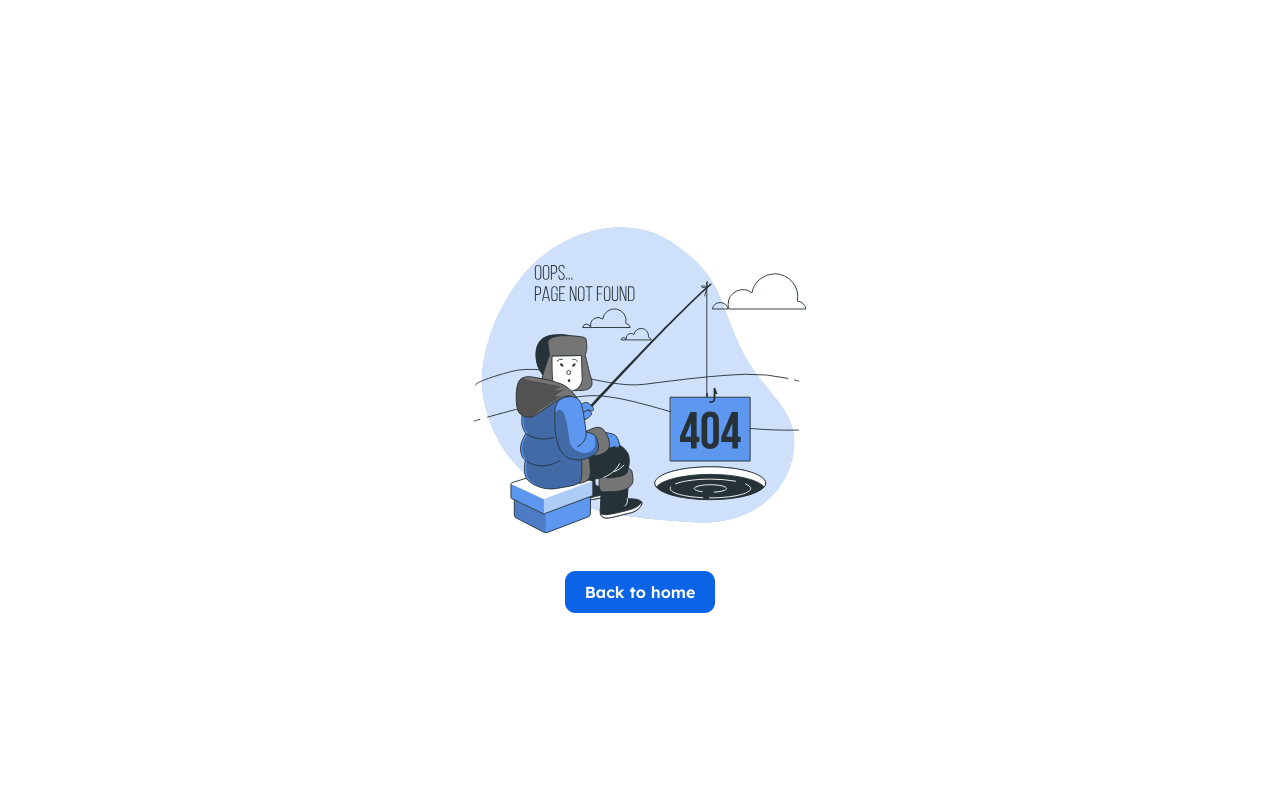
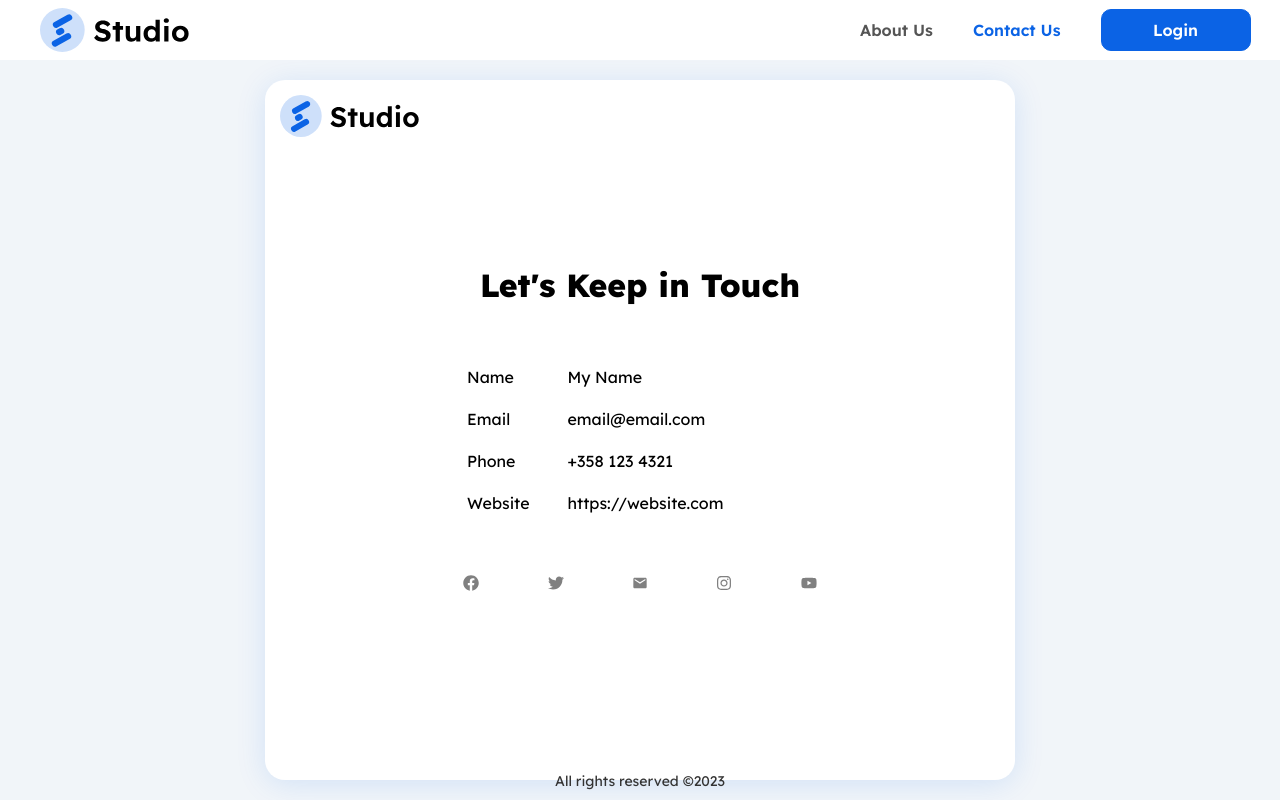
Before and after one commit to kovad003/Studio-frontend, a React (Create React App) app: page /contact in a window 1280 px wide. Built offline with nearby package versions, Linux system fonts and the light colour scheme.

Commit message:
add contact page

```diff
--- a/src/App.js
+++ b/src/App.js
@@ -34,7 +34,7 @@ function App() {
 		<>
 			<GlobalStyles />
 			<ThemeProvider theme={currentTheme ? theme.dark : theme.default}>
-				{path === "/" || path === "/about" || path === "/login" ? (
+				{path === "/" || path === "/about" || path === "/login" || path === "/contact" ? (
 					<MainHeader />
 				) : (
 					""
--- /dev/null
+++ b/src/Components/Contact.js
@@ -0,0 +1,27 @@
+import React from 'react';
+
+const Contact = ({name, email, phone, website}) => {
+	return (
+		<table>
+			<tr>
+				<td>Name</td>
+				<td>{name}</td>
+			</tr>
+			<tr>
+				<td>Email</td>
+				<td>{email}</td>
+			</tr>
+			<tr>
+				<td>Phone</td>
+				<td>{phone}</td>
+			</tr>
+			<tr>
+				<td>Website</td>
+				<td>{website}</td>
+			</tr>
+		</table>
+	);
+};
+
+
+export default Contact
--- a/src/Components/MainHeader/MainHeader.js
+++ b/src/Components/MainHeader/MainHeader.js
@@ -9,7 +9,8 @@ const MainHeader = () => {
 		<StyledMainHeader>
 			<Logo />
 			<nav>
-				<StyledAboutNavLink to="/about">About us</StyledAboutNavLink>
+				<StyledNavLink to="/about">About Us</StyledNavLink>
+				<StyledNavLink to="/contact">Contact Us</StyledNavLink>
 				<Button variant="link" type="short" to="/login">
 					Login
 				</Button>
@@ -29,17 +30,17 @@ const StyledMainHeader = styled.header`
 	background-color: #fff;
 
 	nav {
-		width: 300px;
+		width: 400px;
 		display: flex;
 		align-items: center;
-		gap: 50px;
+		gap: 40px;
 
 		a {
 		}
 	}
 `;
 
-const StyledAboutNavLink = styled(NavLink)`
+const StyledNavLink = styled(NavLink)`
 	font-weight: 600;
 	color: #555;
 	transition: all 0.3s ease;
--- /dev/null
+++ b/src/Components/Social/SocialIcon.js
@@ -0,0 +1,57 @@
+import React from 'react';
+import { IconContext } from 'react-icons';
+import { FaFacebook, FaTwitter, FaInstagram, FaYoutube } from 'react-icons/fa';
+import { MdEmail } from "react-icons/md";
+import styled from 'styled-components';
+
+const SocialIcon = ({ url, type }) => {
+  const Icon = () => {
+    switch (type) {
+      case "facebook": return <FaFacebook />;
+      case "twitter": return <FaTwitter />;
+      case "email": return <MdEmail />;
+      case "instagram": return <FaInstagram />;
+      case "youtube": return <FaYoutube />;
+
+      default: return <p>Wrong value</p>;
+    }
+  }
+
+  const A = (props) => {
+    if (type !== 'email') {
+      return (
+        <a href={url}>
+          {props.children}
+        </a>
+      );
+    } else {
+      return (
+        <a href={'mailto:' + url}>
+          {props.children}
+        </a>
+      );
+    };
+  };
+
+  return (
+    <StyledSocialIcon>
+      <A>
+        <IconContext.Provider value={{ className: 'social-icon' }} >
+          <Icon />
+        </IconContext.Provider>
+      </A>
+    </StyledSocialIcon>
+  );
+};
+
+const StyledSocialIcon = styled.section`
+  .social-icon {
+    color: grey;
+  }
+
+  .social-icon:hover {
+    color: lightgrey;
+  }
+`
+
+export default SocialIcon
--- /dev/null
+++ b/src/Components/Social/index.js
@@ -0,0 +1,35 @@
+import React from 'react'
+import SocialIcon from './SocialIcon';
+import styled from 'styled-components';
+
+const Social = ({
+  facebook = 'https://facebook.com/dave',
+  twitter = 'https://twitter.com/dave',
+  email = 'dave@studio.com',
+  instagram = 'https://instagram.com/dave',
+  youtube = 'https://youtube.com/dave' }) => {
+
+  return (
+    <StyledSocial>
+      <div className='social' >
+        {facebook && <SocialIcon url={facebook} type={'facebook'} />}
+        {twitter && <SocialIcon url={twitter} type={'twitter'} />}
+        {email && <SocialIcon url={email} type={'email'} />}
+        {instagram && <SocialIcon url={instagram} type={'instagram'} />}
+        {youtube && <SocialIcon url={instagram} type={'youtube'} />}
+      </div>
+    </StyledSocial>
+  );
+};
+
+const StyledSocial = styled.section`
+  .social {
+    display: flex;
+		min-width: 300px;
+    width: 100%;
+    margin: 0 auto;
+    justify-content: space-evenly;
+  }
+`
+
+export default Social
--- /dev/null
+++ b/src/Pages/ContactPage.js
@@ -0,0 +1,115 @@
+import React from "react";
+import styled from "styled-components";
+import loginBg1 from "../assets/loginBg1.svg";
+import loginBg2 from "../assets/loginBg2.svg";
+import { Card } from "../Components";
+import Social from '../Components/Social'
+import Contact from '../Components/Contact';
+
+const ContactPage = () => {
+
+	return (
+		<StyledAboutPage>
+			<Card width="750px" height="700px" logo={true}>
+				<div className="container">
+					<div className="title">
+						<h1>Let's Keep in Touch</h1>
+					</div>
+					<div className="content">
+						<Contact
+							name='My Name'
+							email='email@email.com'
+							phone='+358 123 4321'
+							website='https://website.com' />
+					</div>
+					<div className="footer">
+						<Social />
+					</div>
+				</div>
+			</Card>
+			<p className="cp">
+				All rights reserved &#169;{new Date().getUTCFullYear()}
+			</p>
+		</StyledAboutPage>
+	);
+};
+
+const StyledAboutPage = styled.section`
+	height: calc(100vh - 60px);
+	width: 100vw;
+	background-color: ${(props) => props.theme.bgColor};
+	display: flex;
+	align-items: center;
+	justify-content: center;
+	padding: 20px;
+
+	.container {
+		display: flex;
+		height: 100%;
+		max-width: 700px;
+		margin: auto;
+		flex-direction: column;
+		align-items: center;
+		justify-content: center;
+	}
+
+	.login-bg1,
+	.login-bg2 {
+		position: absolute;
+	}
+
+	.login-bg1 {
+		top: 0;
+		left: 0;
+	}
+
+	.login-bg2 {
+		bottom: 0;
+		right: 0;
+	}
+
+	.title {
+		margin-bottom: 50px;
+	}
+
+	.title h1 {
+		text-align: center;
+    font-size: 32px;
+    font-weight: 800;
+	}
+
+	.content {
+		width: 100%;
+	}
+
+	table {
+		margin: 0 auto;
+		min-width: 250px;
+		width: 50%;
+	}
+
+	tr {
+		width: 100%;
+		height: 40px;
+	}
+
+	table td {
+		font-weight: 400;
+    line-height: 1.8;
+	}
+
+	.footer {
+		width: 70%;
+		margin: 50px auto 0 auto;
+	}
+
+	.cp {
+		position: absolute;
+		bottom: 10px;
+		font-size: 14px;
+		color: ${(props) => props.theme.darkTextColor};
+		user-select: none;
+	}
+`;
+
+export default ContactPage;
--- a/src/routers/CustomRoutes.js
+++ b/src/routers/CustomRoutes.js
@@ -10,6 +10,7 @@ import {
 import WelcomePage from "../Pages/WelcomePage";
 import LoginPage from "../Pages/LoginPage/LoginPage";
 import AboutPage from "../Pages/AboutPage";
+import ContactPage from "../Pages/ContactPage";
 import DashboardPage from "../Pages/DashboardPage";
 import NotFound from "../Pages/NotFound";
 import RequireAuth from "../Components/RequireAuth";
@@ -29,6 +30,7 @@ const CustomRouter = () => {
 			<Route path="/" element={<WelcomePage />} />
 			<Route path="/login" element={<LoginPage />} />
 			<Route path="/about" element={<AboutPage />} />
+			<Route path="/contact" element={<ContactPage />} />
 			<Route path="unauthorized" element={<NotAllowed />} />
 			<Route element={<RequireAuth allowedRoles={[ROLES.admin]} />}>
 				<Route path="/dashboard" element={<DashboardPage />}>
```
